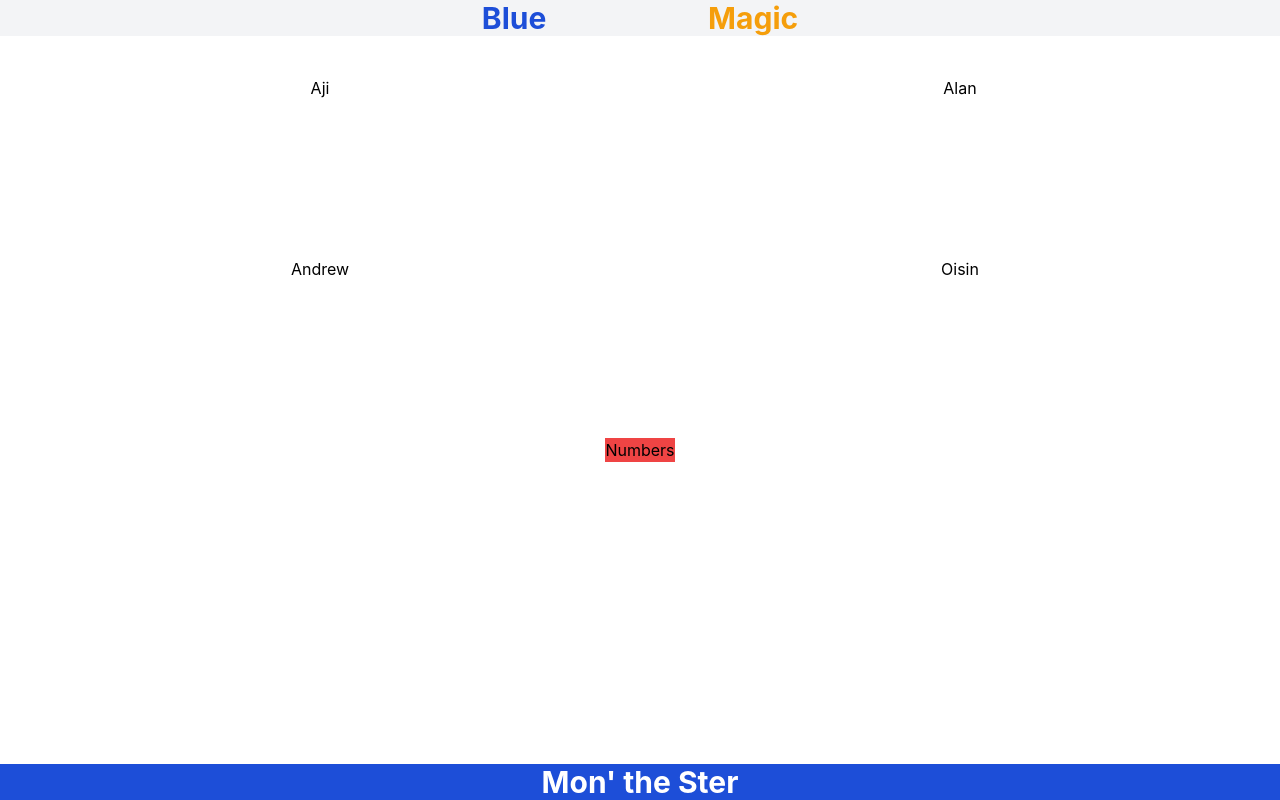
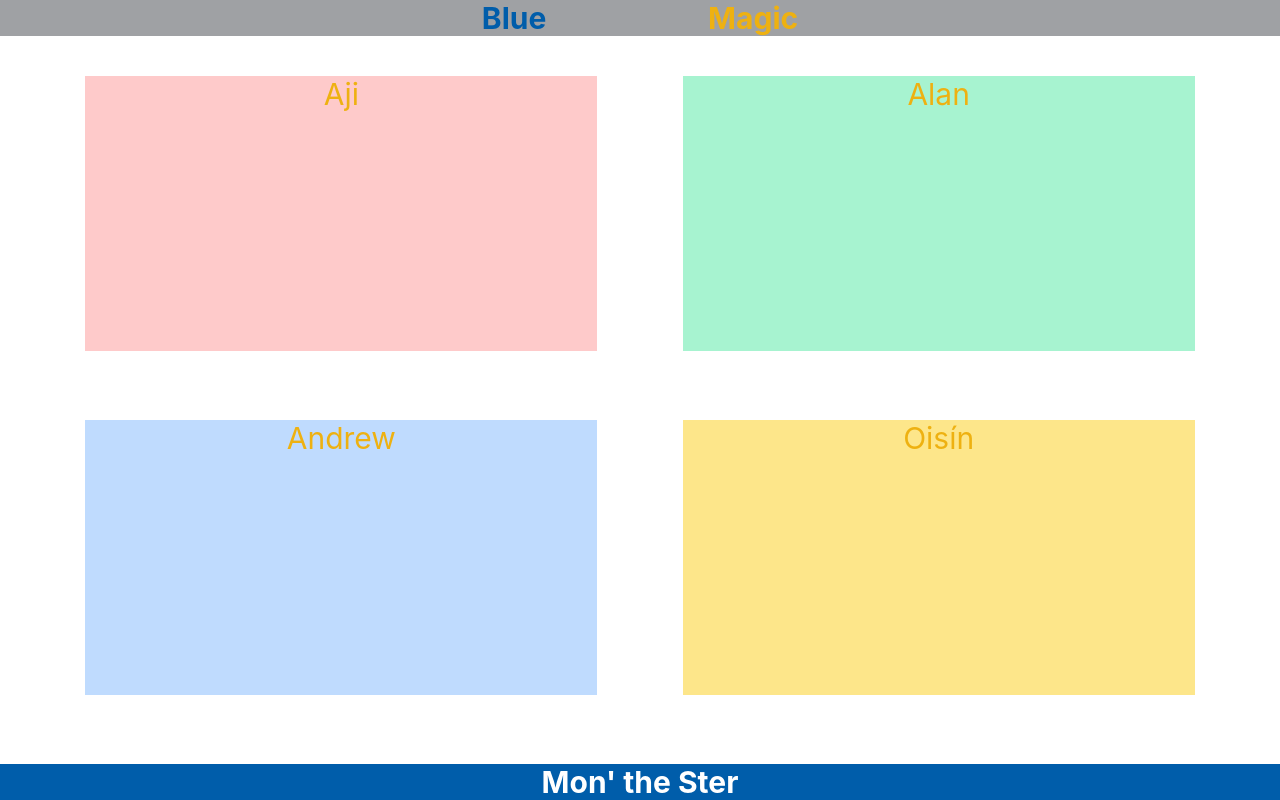
Before and after one commit to StudiousVanilla/blue-magic, a React (Create React App) app: page / in a window 1280 px wide. Built offline with nearby package versions, Linux system fonts and the light colour scheme.

Commit message:
functionality done, needs styling

```diff
--- a/src/components/Footer.js
+++ b/src/components/Footer.js
@@ -1,8 +1,8 @@
 const Footer = () => {
     return (
-        <footer className="h-1/10 flex justify-center items-center bg-blue-700">
+        <footer className="h-1/10 flex justify-center items-center bg-leinster-blue">
             <div className="w-1/2 flex justify-evenly items-center">
-                <span className="text-3xl font-bold text-white">Mon' the Ster</span>
+                <span className=" text-2xl sm:text-3xl font-bold text-white">Mon' the Ster</span>
             </div>
         </footer>
      );
--- a/src/components/Header.js
+++ b/src/components/Header.js
@@ -1,9 +1,9 @@
 const Header = () => {
     return (
-        <header className="h-1/10 flex justify-center items-center bg-gray-100">
+        <header className="h-1/10 flex justify-center items-center bg-leinster-grey">
             <div className="w-1/2 flex justify-evenly items-center">
-                <span className="text-3xl font-bold text-blue-700">Blue </span>
-                <span className="text-3xl font-bold text-yellow-500">Magic</span>
+                <span className="text-3xl font-bold text-leinster-blue">Blue </span>
+                <span className="text-3xl font-bold text-leinster-gold">Magic</span>
             </div>
         </header>
      );
--- a/src/components/NumberGenerator.js
+++ b/src/components/NumberGenerator.js
@@ -3,18 +3,55 @@ import PlayersDisplay from "./PlayersDisplay";
 
 const NumberGenerator = () => {
 
-    const [ajiNums, setAjiNums] = useState([])
-    const [alanNums, setAlanNums] = useState([])
-    const [andrewNums, setAndrewNums] = useState([])
-    const [oisinNums, setOisinNums] = useState([])
+    const [startingXV, setStartingXV] = useState([])
+    const [bench, setBench] = useState([])
+
+    const getStartingXV = () =>{
+
+        if(startingXV.length === 4){
+            console.log('all full up')
+            return
+        }
+
+        const number =  Math.floor(Math.random() * (16 - 1) + 1);
+
+        if(startingXV.includes(number)){
+            getStartingXV()
+        }
+        else{
+            setStartingXV(startingXV.concat(number))
+        }
+    }
+
+    const getBench = () =>{
+
+        if(bench.length === 4){
+            console.log('all the bench warmers are here')
+            return
+        }
+
+        const number =  Math.floor(Math.random() * (24 - 16) + 16);
+
+        if(bench.includes(number)){
+            getBench()
+        }
+        else{
+            setBench(bench.concat(number))
+        }
+    }
 
     const generateNumbers = () => {
+
+        getStartingXV()
+
+        getBench()
 
 
         // const names = ["Aji", "Alan", "Andrew", "Oisin"]
 
 
         let numbers = [0, 0, 0, 0, 0, 0, 0, 0];
+
 
         for (let i = 0; i < 4; i += 1) {
             let n1 = Math.floor(Math.random() * 15) + 1;
@@ -28,11 +65,6 @@ const NumberGenerator = () => {
             numbers[i + 4] = n2;
         }
 
-        setAjiNums([numbers[0], numbers[4]])
-        setAlanNums([numbers[1], numbers[5]])
-        setAndrewNums([numbers[2], numbers[6]])
-        setOisinNums([numbers[3], numbers[7]])
-
 
     }
 
@@ -42,10 +74,8 @@ const NumberGenerator = () => {
         <div className="h-full">
             <PlayersDisplay
             generateNumbers={generateNumbers}
-            ajiNums={ajiNums}
-            alanNums={alanNums}
-            andrewNums={andrewNums}
-            oisinNums={oisinNums}
+            startingXV={startingXV}
+            bench={bench}
             />
         </div>
 
--- a/src/components/PlayersDisplay.js
+++ b/src/components/PlayersDisplay.js
@@ -1,59 +1,63 @@
-const PlayersDisplay = ({generateNumbers, ajiNums, alanNums, andrewNums, oisinNums}) => {
+import { useState } from "react";
+
+const PlayersDisplay = ({generateNumbers, startingXV, bench}) => {
+
+    const [names, setNames] = useState([])
+
+    const addNames = (name) =>{
+
+
+        if(names.includes(name)){
+            return
+        }
+        else{
+            generateNumbers()
+            setNames(names.concat(name))
+            console.log(names)
+            console.log(startingXV)
+            console.log(bench)
+        }
+    }
 
 
     return (
 
-        <div className="h-4/5 flex flex-wrap pt-10">
+        <div className="h-full flex justify-evenly flex-wrap pt-10">
 
-            <div className="w-1/2">
-                <p>Aji</p>
+            <div className="w-2/5 h-2/5 bg-red-200 -2"
+            onClick={()=>addNames('aji')}>
+                <p className=" text-3xl text-leinster-gold">Aji</p>
                 <div className="w-full flex justify-evenly">
-                    {ajiNums.map(number =>
-                        <span key={number}>
-                            {number}
-                        </span>
-                    )}
+                    <div >{startingXV[names.indexOf('aji')]}</div>
+                    <div >{bench[names.indexOf('aji')]}</div>
                 </div>
             </div>
 
-
-            <div className="w-1/2">
-                <p>Alan</p>
+            <div className="w-2/5 h-2/5 bg-green-200 -2"
+            onClick={()=>addNames('alan')}>
+                <p className=" text-3xl text-leinster-gold">Alan</p>
                 <div className="w-full flex justify-evenly">
-                {alanNums.map(number =>
-                    <span key={number}>
-                        {number}
-                    </span>
-                )}
+                    <div>{startingXV[names.indexOf('alan')]}</div>
+                    <div>{bench[names.indexOf('alan')]}</div>
                 </div>
             </div>
 
-
-            <div className="w-1/2">
-                <p>Andrew</p>
+            <div className="w-2/5 h-2/5 bg-blue-200 -2"
+            onClick={()=>addNames('andrew')}>
+                <p className=" text-3xl text-leinster-gold">Andrew</p>
                 <div className="w-full flex justify-evenly">
-                {andrewNums.map(number =>
-                    <span key={number}>
-                        {number}
-                    </span>
-                )}
+                    <div>{startingXV[names.indexOf('andrew')]}</div>
+                    <div>{bench[names.indexOf('andrew')]}</div>
                 </div>
             </div>
 
-
-            <div className="w-1/2">
-                <p>Oisin</p>
+            <div className="w-2/5 h-2/5 bg-yellow-200 -2"
+            onClick={()=>addNames('oisin')}>
+                <p className=" text-3xl text-leinster-gold">Oisín</p>
                 <div className="w-full flex justify-evenly">
-                {oisinNums.map(number =>
-                    <span key={number}>
-                        {number}
-                    </span>
-                )}
+                    <div>{startingXV[names.indexOf('oisin')]}</div>
+                    <div>{bench[names.indexOf('oisin')]}</div>
                 </div>
-            </div>
-
-            <div className="w-full">
-                <button onClick={generateNumbers} className="bg-red-500">Numbers</button>
             </div>
 
 
--- a/tailwind.config.js
+++ b/tailwind.config.js
@@ -2,7 +2,14 @@ module.exports = {
   purge: ['./src/**/*.{js,jsx,ts,tsx}', './public/index.html'],
   darkMode: false, // or 'media' or 'class'
   theme: {
-    extend: {},
+    extend: {
+      colors:{
+        'leinster-blue' : '#005daa',
+        'leinster-navy' : '#013a81',
+        'leinster-gold' : '#eeb111',
+        'leinster-grey' : '#9fa1a4',
+      }
+    },
   },
   variants: {
     extend: {},
```
